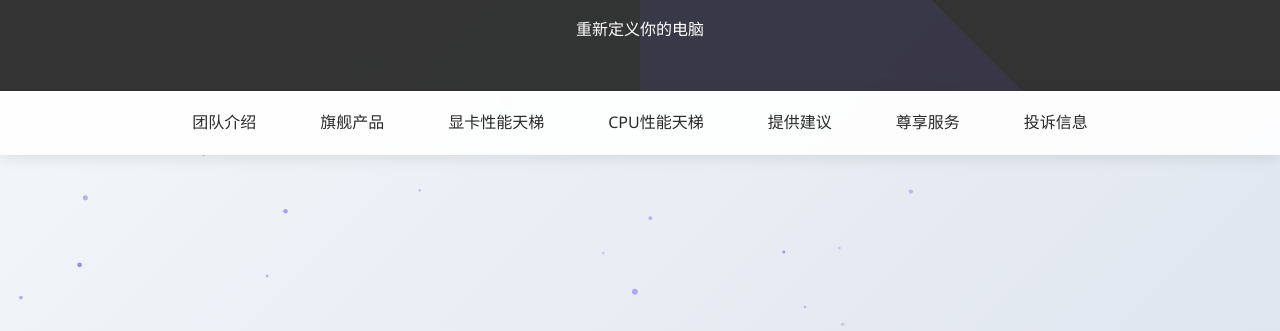
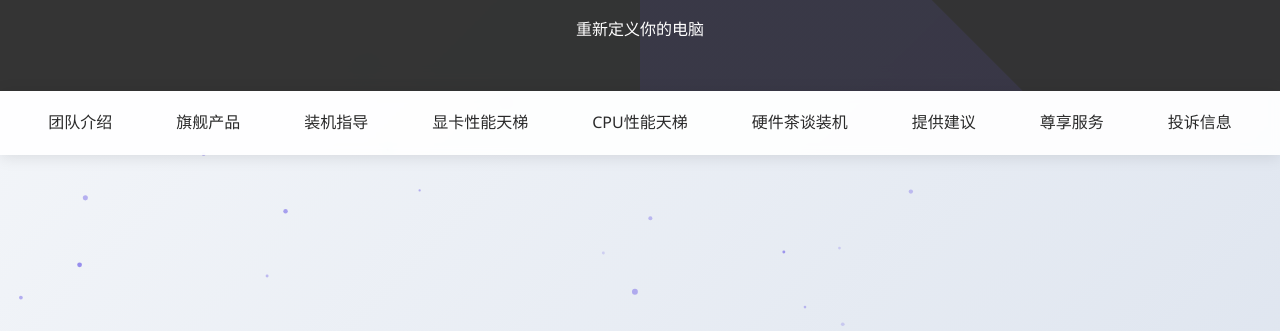
Before and after one commit to tcf-cbh/first-page, a plain HTML site: page index.html in a window 1280 px wide. Shown: the part 109-440 px from the top of the page. Drawn offline with Linux system fonts and the light colour scheme.

Commit message:
Update index.html

```diff
--- a/index.html
+++ b/index.html
@@ -375,8 +375,10 @@
     <nav>
         <a href="https://txtpad.cn/TCF%E5%9B%A2%E9%98%9F%E4%BB%8B%E7%BB%8D/">团队介绍</a>
         <a href="https://txtpad.cn/TCF%E6%97%97%E8%88%B0%E4%BA%A7%E5%93%81%E4%BB%8B%E7%BB%8D">旗舰产品</a>
+        <a href="https://work.weixin.qq.com/kfid/kfc35910d65105a8c00">装机指导</a>
         <a href="https://topic.expreview.com/GPU/">显卡性能天梯</a>
         <a href="https://topic.expreview.com/CPU/">CPU性能天梯</a>
+        <a href="https://www.bilibili.com/video/BV1BG4y137mG/?spm_id_from=333.337.search-card.all.click&vd_source=d04f379665f2f3dbcfb9e422587d0445">硬件茶谈装机</a>
         <a href="https://www.wjx.cn/vm/wjcJuA7.aspx">提供建议</a>
         <a href="#contact">尊享服务</a>
         <a href="https://work.weixin.qq.com/kfid/kfc5d93c3dab7b0987e">投诉信息</a>
```
